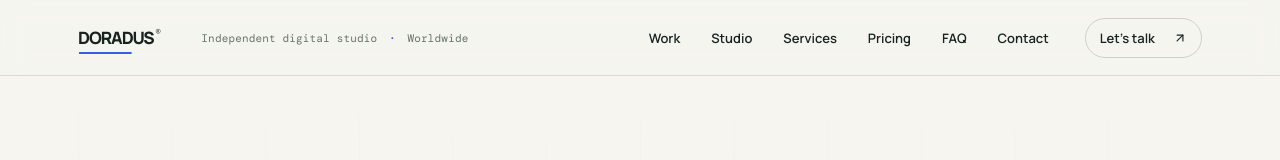
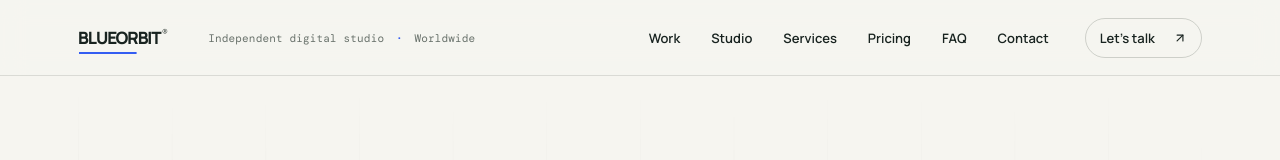
Before and after one commit to TejasMungekar/Doradus, a React (Vite) app: page / in a window 1280 px wide. Shown: the top 160 px of the page. Built offline with nearby package versions, Linux system fonts and the light colour scheme.

Commit message:
Rebrand portfolio as BlueOrbit

```diff
--- a/index.html
+++ b/index.html
@@ -4,11 +4,11 @@
     <meta charset="UTF-8" />
     <meta name="viewport" content="width=device-width, initial-scale=1.0" />
     <meta name="theme-color" content="#f6f5f0" />
-    <meta name="description" content="Doradus is an independent digital studio focused on UI/UX design, web design, and front-end development." />
+    <meta name="description" content="BlueOrbit is an independent digital studio focused on UI/UX design, web design, and front-end development." />
     <link rel="preconnect" href="https://fonts.googleapis.com" />
     <link rel="preconnect" href="https://fonts.gstatic.com" crossorigin />
     <link href="https://fonts.googleapis.com/css2?family=DM+Mono:wght@400;500&family=Manrope:wght@400;500;600;700;800&display=swap" rel="stylesheet" />
-    <title>Doradus® — Independent Digital Studio</title>
+    <title>BlueOrbit® — Independent Digital Studio</title>
   </head>
   <body><div id="root"></div><script type="module" src="/src/main.tsx"></script></body>
 </html>
--- a/package.json
+++ b/package.json
@@ -1,5 +1,5 @@
 {
-  "name": "doradus-studio",
+  "name": "blueorbit-studio",
   "private": true,
   "version": "1.0.0",
   "type": "module",
--- a/src/App.tsx
+++ b/src/App.tsx
@@ -55,7 +55,7 @@ function Navigation() {
   const links = [['Work', '#work'], ['Studio', '#studio'], ['Services', '#services'], ['Pricing', '#pricing'], ['FAQ', '#faq'], ['Contact', '#contact']]
   return <>
     <header className="nav-wrap">
-      <a href="#top" className="wordmark" aria-label="Doradus home">DORADUS<span>®</span><i /></a>
+      <a href="#top" className="wordmark" aria-label="BlueOrbit home">BLUEORBIT<span>®</span><i /></a>
       <span className="nav-location">Independent digital studio <b>·</b> Worldwide</span>
       <nav className="desktop-nav" aria-label="Main navigation">{links.map(([label, href]) => <a key={label} href={href}>{label}</a>)}</nav>
       <a href="#contact" className="nav-cta">Let’s talk <ArrowUpRight size={14} /></a>
@@ -123,11 +123,11 @@ function CreativeQuotes() {
     ['02', 'Make with curiosity. Edit with intention.'],
     ['03', 'Beauty is how a good idea invites you in.'],
   ]
-  return <section className="creative-notes" aria-label="Doradus studio notes"><div className="notes-heading"><span className="eyebrow">Collected along the way</span><Asterisk size={19} strokeWidth={1.3} /></div><div className="notes-grid">{notes.map(([number, text]) => <article className="note-card" key={number}><span>{number} <i>/</i> DORADUS NOTES</span><blockquote>“{text}”</blockquote><small>— A thought from the studio</small></article>)}</div></section>
+  return <section className="creative-notes" aria-label="BlueOrbit studio notes"><div className="notes-heading"><span className="eyebrow">Collected along the way</span><Asterisk size={19} strokeWidth={1.3} /></div><div className="notes-grid">{notes.map(([number, text]) => <article className="note-card" key={number}><span>{number} <i>/</i> BLUEORBIT NOTES</span><blockquote>“{text}”</blockquote><small>— A thought from the studio</small></article>)}</div></section>
 }
 
 function Manifesto() {
-  return <section className="manifesto" id="studio"><div className="manifesto-top"><span className="eyebrow">A little about us</span><span className="manifesto-number">D—01</span></div><div className="manifesto-content"><Asterisk className="manifesto-star" size={38} strokeWidth={1.2} /><h2>We believe the<br />best things happen<br />when <em>clarity meets<br />curiosity.</em></h2><div className="manifesto-aside"><p>Doradus is an independent digital studio shaping thoughtful interfaces and websites from first sketch to front end.</p><a href="#contact" className="under-link">Get to know us <ArrowUpRight size={14} /></a></div></div><div className="manifesto-bottom"><span>Small by design. Big on intention.</span><span>Based everywhere <i>↗</i></span></div></section>
+  return <section className="manifesto" id="studio"><div className="manifesto-top"><span className="eyebrow">A little about us</span><span className="manifesto-number">B—01</span></div><div className="manifesto-content"><Asterisk className="manifesto-star" size={38} strokeWidth={1.2} /><h2>We believe the<br />best things happen<br />when <em>clarity meets<br />curiosity.</em></h2><div className="manifesto-aside"><p>BlueOrbit is an independent digital studio shaping thoughtful interfaces and websites from first sketch to front end.</p><a href="#contact" className="under-link">Get to know us <ArrowUpRight size={14} /></a></div></div><div className="manifesto-bottom"><span>Small by design. Big on intention.</span><span>Based everywhere <i>↗</i></span></div></section>
 }
 
 function Services() {
@@ -182,18 +182,18 @@ function Quote() {
 }
 
 function Contact() {
-  return <section className="contact-section" id="contact"><div className="contact-top"><span className="eyebrow">The next good thing starts here</span><span className="contact-number">D—05</span></div><div className="contact-main"><p className="contact-kicker">Have a good one in mind?</p><a className="contact-title" href="mailto:hello@doradus.studio">Let’s make<br /><em>it matter.</em><ArrowUpRight className="contact-arrow" size={44} strokeWidth={1.2} /></a><div className="contact-right"><p>Tell us what you’re dreaming up. We’re always up for a thoughtful conversation.</p><a href="mailto:hello@doradus.studio" className="contact-email">hello@doradus.studio <ArrowUpRight size={15} /></a></div></div></section>
+  return <section className="contact-section" id="contact"><div className="contact-top"><span className="eyebrow">The next good thing starts here</span><span className="contact-number">B—05</span></div><div className="contact-main"><p className="contact-kicker">Have a good one in mind?</p><a className="contact-title" href="mailto:hello@doradus.studio">Let’s make<br /><em>it matter.</em><ArrowUpRight className="contact-arrow" size={44} strokeWidth={1.2} /></a><div className="contact-right"><p>Tell us what you’re dreaming up. We’re always up for a thoughtful conversation.</p><a href="mailto:hello@doradus.studio" className="contact-email">hello@doradus.studio <ArrowUpRight size={15} /></a></div></div></section>
 }
 
 function Footer() {
   return <footer className="site-footer">
     <div className="footer-main">
-      <div className="footer-identity"><a href="#top" className="footer-logo">DORADUS<span>®</span><i /></a><p>Independent by nature.<br />Intentional by design.</p><span className="footer-availability"><i /> Available for select projects</span></div>
+      <div className="footer-identity"><a href="#top" className="footer-logo">BLUEORBIT<span>®</span><i /></a><p>Independent by nature.<br />Intentional by design.</p><span className="footer-availability"><i /> Available for select projects</span></div>
       <div className="footer-column"><span className="footer-label">EXPLORE</span><a href="#work">Selected work <ArrowUpRight size={13}/></a><a href="#studio">The studio <ArrowUpRight size={13}/></a><a href="#services">What we do <ArrowUpRight size={13}/></a><a href="#pricing">Plans & pricing <ArrowUpRight size={13}/></a><a href="#faq">FAQs <ArrowUpRight size={13}/></a></div>
       <div className="footer-column footer-connect"><span className="footer-label">START A CONVERSATION</span><a className="footer-email" href="mailto:hello@doradus.studio">hello@doradus.studio <ArrowUpRight size={16}/></a><p>For new projects, collaborations,<br />or a simple hello.</p><span className="footer-worldwide">Working worldwide <Asterisk size={13}/></span></div>
       <div className="footer-orbit" aria-hidden="true"><Asterisk size={39} strokeWidth={1}/></div>
     </div>
-    <div className="footer-bottom"><span>© 2026 Doradus Studio</span><span>Made with intent <i>✳</i></span><a href="#top">Back to the beginning <ArrowUpRight size={13}/></a></div>
+    <div className="footer-bottom"><span>© 2026 BlueOrbit Studio</span><span>Made with intent <i>✳</i></span><a href="#top">Back to the beginning <ArrowUpRight size={13}/></a></div>
   </footer>
 }
 
```
Also changed, not shown: 2 other files (tests, documents, lock files or other folders).
